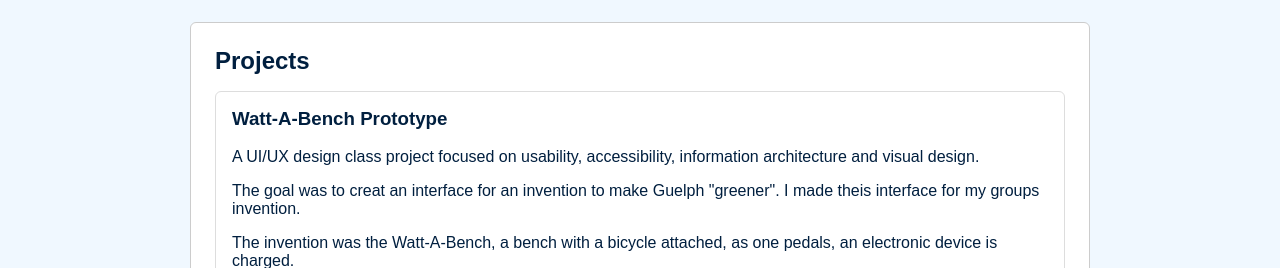
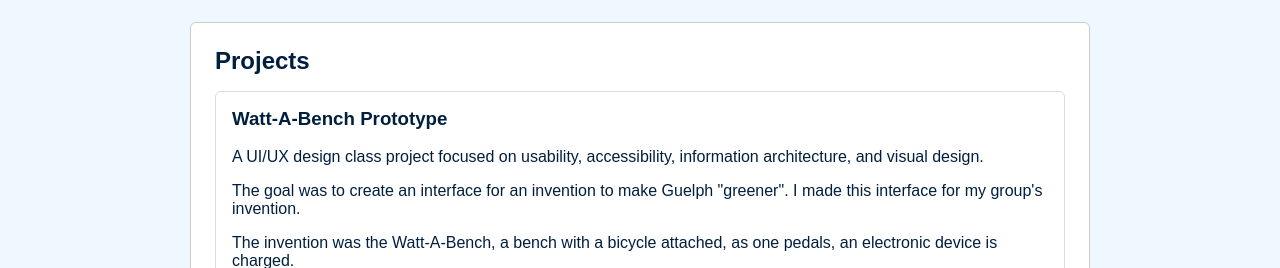
Before and after one commit to jntiagye/Portfolio, a plain HTML site: page index.html in a window 1280 px wide. Shown: the part 944-1212 px from the top of the page. Drawn offline with Linux system fonts and the light colour scheme.

Commit message:
Update index.html

```diff
--- a/index.html
+++ b/index.html
@@ -68,8 +68,8 @@
             <h2>Projects</h2>
             <div class="project-card">
                 <h3>Watt-A-Bench Prototype</h3>
-                <p>A UI/UX design class project focused on usability, accessibility, information architecture and visual design.</p>
-                <p>The goal was to creat an interface for an invention to make Guelph "greener". I made theis interface for my groups invention.</p>
+                <p>A UI/UX design class project focused on usability, accessibility, information architecture, and visual design.</p>
+                <p>The goal was to create an interface for an invention to make Guelph "greener". I made this interface for my group's invention.</p>
                 <p>The invention was the Watt-A-Bench, a bench with a bicycle attached, as one pedals, an electronic device is charged.</p>
                 <a href="https://www.figma.com/proto/ManeR8ppYCZtJbg74aTu2j/Watt-A-Bench-App?node-id=10-230&p=f&t=oMg5pwjyM3smb2tx-0&scaling=scale-down&content-scaling=fixed&page-id=0%3A1&starting-point-node-id=10%3A230" target="_blank">🌐 Figma Demo</a>
             </div>
```
